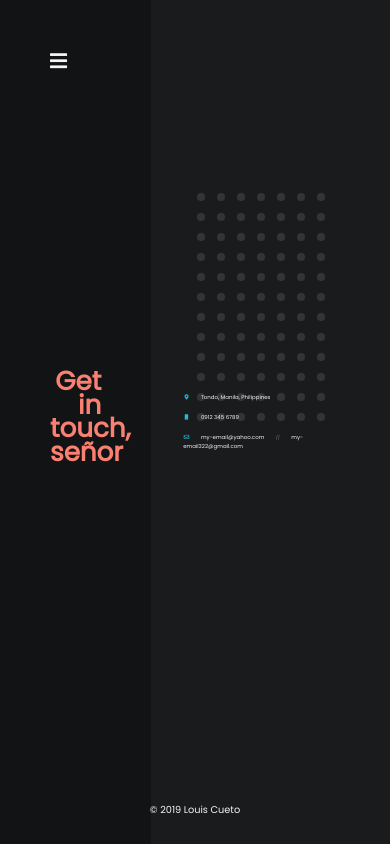
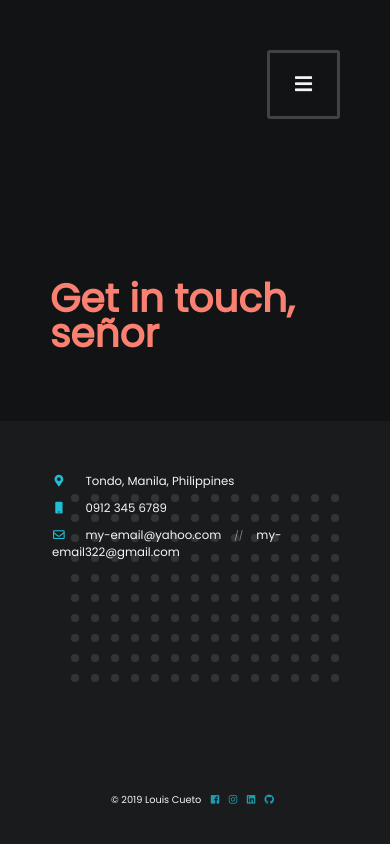
Before and after one commit to louiscueto/louiscueto.github.io, a PHP site: page /index5.html in a window 390 px wide, after a click on "I want a website too!". Run offline with PHP 8.4, Linux system fonts and the light colour scheme; some libraries are stand-ins or nearby versions.

Commit message:
test for mobile

```diff
--- a/assets/style.css
+++ b/assets/style.css
@@ -105,6 +105,23 @@ a.sidebar-icon {
 
 }
 
+.footer-icon {
+
+	margin: auto;
+	display: inline-block;
+	display: none;
+	cursor: pointer;
+	text-decoration: none;
+
+	cursor: pointer;
+
+	transition: 0.3s color ease;
+
+	opacity: 0.8;
+	margin: 0 auto 10px !important;
+
+}
+
 
 #logo {
 	font-size: 250% !important;
@@ -477,19 +526,33 @@ img {
 	margin: auto;
 }
 
-#showmenu {
+
+
+a#showmenu {
 	position: absolute;
 	top: -20px;
+	right: -20px;
 	z-index: 98;
 	opacity: 0;
 
-	font-size: 2.5vw;
+	font-size: 5vw;
+
+	border: 3px solid rgba(255, 255, 255, 0.2);
+	border-radius: 3px;
+	padding: 20px 25px;
 	/*transition: 0.3s all ease;*/
+
 }
 
-#workgrid {
+a#showmenu:hover {
+	border: 3px solid rgba(255, 255, 255, 1);
+}
+
+#portfoliogrid {
 	position: relative;
 	/*padding: 10px;*/
+
+	overflow-y: auto;
 }
 .grid {
 	display: flex;
@@ -566,29 +629,34 @@ img {
 	font-size: 2.5vw; font-weight: bolder;
 }
 
+#contact-header-panel {
+	padding: 50px; width: 50%; text-align: right;
+}
 
-.mobile {
-	display: none;
+#contact-details {
+	width: 100%;
+	border: 1px solid transparent;
+	z-index: 3;
+	font-size: 1.4vw;
 }
 
 @media all and (max-width: 999px) {
-
-	.desktop {
-		display: none;
-	}
-
-	.mobile {
-		display: flex;
-	}
 
 	#sidebar {
 		left: -100px !important;
 		transition: 0.4s all ease;
 	}
 
-	#home .panel-header {
+	.panel-header, .panel-sub-header {
+		margin-bottom: 20px;
+	}
+
+	.panel-header {
 		font-size: 10vw !important;
 	}
+	/*#home .panel-header {
+		font-size: 10vw !important;
+	}*/
 
 	#home .panel-sub-header {
 		font-size: 4vw !important;
@@ -596,25 +664,85 @@ img {
 
 	#home .pattern {
 		width: 30% !important;
-		height: 18% !important;
+		height: 35% !important;
 
 		top: 32% !important;
 		left: 7% !important;
 	}
 
-	#about .mobile .panel-header {
-		font-size: 11vw !important;
+	/*#about .panel-header {
+		font-size: 10vw !important;
+	}*/
+
+	#about .about-text {
+		font-size: 2.8vw !important;
 	}
 
-	#about .mobile .about-text {
+	#about #about-image {
+		display: none;
+	}
+
+	#about .about-label {
+		font-size: 2.5vw;
+	}
+
+	#about .pattern {
+		width: 300px !important;
+		height: 400px !important;
+
+		top: 12% !important;
+		right: 8% !important;
+	}
+
+	#portfolio {
+		overflow-y: auto;
+	}
+
+	#portfolio .column {
+		width: 100%;
+	}
+
+	#portfolio .pattern {
+		width: 300px !important;
+		height: 400px !important;
+
+		top: 12% !important;
+		right: 8% !important;
+	}
+
+	#contact {
+		flex-direction: column;
+	}
+
+	#contact-header-panel {
+		justify-content: flex-end;
+		text-align: left;
+		width: 100%;
+	}
+
+	#contact-details {
+		justify-content: flex-start;
 		font-size: 3vw !important;
 	}
 
-	#showmenu {
+	#contact-details p {
+		margin: 0 0 10px;
+	}
+
+	#contact .pattern {
+		width: 340px !important;
+		height: 200px !important;
+
+		top: 5% !important;
+		left: 5% !important;
+	}
+	a#showmenu {
 		opacity: 1;
-		top: 50px; left: 50px;
+		top: 50px; right: 50px;
 		font-size: 5vw;
-		transition: 0.4s all ease 0.4s;
+		/*transition: 0.4s all ease 0.4s;*/
+
+		transition: border 0.1s ease 0;
 	}
 
 	#footer {
@@ -632,6 +760,10 @@ img {
 		transition: 0.4s all ease;
 	}
 
+	.footer-icon {
+		display: inline-block;
+	}
+
 	.panel {
 		padding-left: 0 !important;
 	}
--- a/index5.html
+++ b/index5.html
@@ -72,6 +72,26 @@
 		<i class="fitted bars icon"></i>
 	</a>
 
+	<div id="mobile-sidebar" class="col-flex-3">
+		<a class="sidebar-nav" data-panel="home"><i class="large home icon"></i></a>
+		<a class="sidebar-nav" data-panel="about"><i class="large user icon"></i></a>
+		<a class="sidebar-nav" data-panel="portfolio"><i class="large paint brush icon"></i></a>
+		<a class="sidebar-nav" data-panel="contact"><i class="large envelope outline icon"></i></a>
+	</div>
+
+	<!-- <div class="fullscreen blackbg col-flex-2" style="opacity: 1; position: absolute; top: 0; left: 0; z-index: 100; color: white;">
+		<div style="padding: 50px; font-size: 100%;">HOME</div>
+		<div style="padding: 50px; font-size: 100%;">ABOUT</div>
+		<div style="padding: 50px; font-size: 100%;">PORTFOLIO</div>
+		<div style="padding: 50px; font-size: 100%;">CONTACT</div>
+	</div> -->
+
+	<!-- <div class="blackbg row-flex-2" style="width: 100%; opacity: 1; position: absolute; top: 0; left: 0; z-index: 100; color: white;">
+		<div style="padding: 50px; font-size: 100%;">HOME</div>
+		<div style="padding: 50px; font-size: 100%;">ABOUT</div>
+		<div style="padding: 50px; font-size: 100%;">PORTFOLIO</div>
+		<div style="padding: 50px; font-size: 100%;">CONTACT</div>
+	</div> -->
 
 	<div class="blackbg-2" id="sidebar">
 		<div class="sidebar-item">
@@ -225,7 +172,7 @@
 				</div>
 
 				<div class="about-text row-flex" style="padding: 10px 0;">
-					<h2 class="nomargin montserrat secondary" style="width: 40%; opacity: 1; font-size: 1vw;">2012 - 2017</h2>
+					<h2 class="nomargin montserrat secondary about-label" style="width: 40%; opacity: 1;">2012 - 2017</h2>
 					<div class="whitesmoke nomargin montserrat about-text" style="width: 100%;">
 						<p class="nomargin">BS Information Technology with specialization in Web and Mobile Applications</p>
 						<p class="nomargin">FEU - Institute of Technology</p>
@@ -234,7 +181,7 @@
 				</div>
 
 				<div class="about-text row-flex" style="padding: 10px 0;">
-					<h2 class="nomargin montserrat secondary" style="width: 40%; opacity: 1; font-size: 1vw;">2017 - Present</h2>
+					<h2 class="nomargin montserrat secondary about-label" style="width: 40%; opacity: 1;">2017 - Present</h2>
 					<p class="whitesmoke nomargin montserrat" style="width: 100%; ">Wev Developer at Cora's Tapsilog</p>
 				</div>
 
@@ -281,7 +228,7 @@
 
 
 		</div>
-		<div class="fullscreen col-flex-3 desktop" id="about-image" style="">
+		<div class="fullscreen col-flex-3" id="about-image" style="">
 			<div class="fullscreen" style="background-color: black; opacity: 0.7"></div>
 			<!-- <img src="assets/me.jpg" style="width: 100%; height: 100%; opacity: 1;"> -->
 		</div>
@@ -289,9 +236,30 @@
 	</div>
 
 
-	<div class="panel blackbg fullscreen col-flex-3" id="work">
-		<div id="workgrid" class="fullscreen">
-			<div class="fullscreen grid">
+	<div class="panel blackbg fullscreen col-flex-3" id="portfolio">
+		<!-- <div  class="fullscreen"> -->
+			<div id="portfoliogrid" class="fullscreen grid">
+				<div class="column">
+					<div class="content" data-bg="assets/placeholder.png">
+						<div class="overlay">
+							<span class="text"><i class="fitted search icon"></i></span>
+						</div>
+					</div>
+				</div>
+				<div class="column">
+					<div class="content" data-bg="assets/placeholder.png">
+						<div class="overlay">
+							<span class="text"><i class="fitted search icon"></i></span>
+						</div>
+					</div>
+				</div>
+				<div class="column">
+					<div class="content" data-bg="assets/placeholder.png">
+						<div class="overlay">
+							<span class="text"><i class="fitted search icon"></i></span>
+						</div>
+					</div>
+				</div>
 				<div class="column">
 					<div class="content" data-bg="assets/placeholder.png">
 						<div class="overlay">
@@ -336,47 +304,16 @@
 				</div>
 			</div>
 
-		</div>
+		<!-- </div> -->
 	</div>
 
 	<div class="panel blackbg fullscreen row-flex" id="contact">
-		<div class="fullscreen col-flex-3 contact-1" style="padding: 50px; width: 50%;">
-			<h1 class="primary poppins panel-header" style="margin: 0 0 10px 0; font-size: 6.7vw; text-align: right;">
+		<div class="fullscreen col-flex-3" id="contact-header-panel">
+			<h1 class="primary poppins panel-header" id="contact-header">
 				Get in touch, se&ntilde;or
 			</h1>
-			<!-- <form>
-				<div class="fields">
-					<div class="field">
-						<label class="whitesmoke raleway">Name</label>
-						<div class="input-container">
-							<input type="text" class="input blackbg-2 raleway" placeholder="Enter name here.." />
-							<div class="input-border onfocus"></div>
-							<div class="input-border"></div>
-						</div>
-					</div>
-					<div class="field">
-						<label class="whitesmoke raleway">Email</label>
-						<div class="input-container">
-							<input type="text" class="input blackbg-2 raleway" placeholder="Enter email here.." />
-							<div class="input-border onfocus"></div>
-							<div class="input-border"></div>
-						</div>
-					</div>
-				</div>
-				<div class="field">
-					<label class="whitesmoke raleway">Message</label>
-					<div class="input-container">
-						<textarea class="input blackbg-2 raleway" rows="4" placeholder="Enter message here.."></textarea>
-						<div class="input-border onfocus"></div>
-						<div class="input-border"></div>
-					</div>
-				</div>
-				<div class="field">
-					<button type="button" class="raleway form-button">SUBMIT</button>
-				</div>
-			</form> -->
 		</div>
-		<div class="fullscreen blackbg-2 contact-1" style="padding: 30px; border: 1px solid transparent;">
+		<div class="fullscreen blackbg-2" style="padding: 50px; border: 1px solid transparent;">
 			<div class="whitesmoke fullscreen row-flex relative"4>
 
 				<div class="pattern" style="
@@ -386,82 +323,35 @@
 					z-index: 2;
 				"></div>
 
-				<div class="col-flex-3" style="width: 100%; border: 1px solid transparent; z-index: 3;">
-					<p class="whitesmoke poppins" style="font-size: 1.4vw;">
+				<div id="contact-details" class="col-flex-3">
+					<p class="whitesmoke poppins">
 						<i class="map alternate marker secondary icon"></i> &nbsp; &nbsp; Tondo, Manila, Philippines</p>
-					<p class="whitesmoke poppins" style="font-size: 1.4vw;">
+					<p class="whitesmoke poppins">
 						<i class="mobile secondary icon"></i> &nbsp; &nbsp; 0912 345 6789</p>
-					<p class="whitesmoke poppins" style="font-size: 1.4vw;">
+					<p class="whitesmoke poppins">
 						<i class="mail outline secondary icon"></i> &nbsp; &nbsp; my-email@yahoo.com <span class="separator">//</span> my-email322@gmail.com
 					</p>
 				</div>
 			</div>
 		</div>
-
-		<div class="fullscreen col-flex-3 contact-2 relative" style="padding: 50px; width: 80%;">
-
-			<div class="pattern" style="
-				width: 140px;
-				height: 200px;
-				top: 20%; left: 0;
-				z-index: 2;
-			"></div>
-
-			<div style="z-index: 5;">
-				<div style="text-align: center;">
-					<h1 class="primary poppins panel-header" style="margin: 0 0 10px 0; font-size: 4vw;">
-						Get in touch, se&ntilde;or
-					</h1>
-					<br>
-				</div>
-				<!-- <form>
-					<div class="fields">
-						<div class="field">
-							<label class="whitesmoke raleway">Name</label>
-							<div class="input-container">
-								<input type="text" class="input blackbg-2 raleway" placeholder="Enter name here.." />
-								<div class="input-border onfocus"></div>
-								<div class="input-border"></div>
-							</div>
-						</div>
-						<div class="field">
-							<label class="whitesmoke raleway">Email</label>
-							<div class="input-container">
-								<input type="text" class="input blackbg-2 raleway" placeholder="Enter email here.." />
-								<div class="input-border onfocus"></div>
-								<div class="input-border"></div>
-							</div>
-						</div>
-					</div>
-					<div class="field">
-						<label class="whitesmoke raleway">Message</label>
-						<div class="input-container">
-							<textarea class="input blackbg-2 raleway" rows="4" placeholder="Enter message here.."></textarea>
-							<div class="input-border onfocus"></div>
-							<div class="input-border"></div>
-						</div>
-					</div>
-					<div class="field">
-						<button type="button" class="raleway form-button">SUBMIT</button>
-					</div>
-				</form> -->
-				<p class="whitesmoke poppins" style="font-size: 1.1vw;">
-					<span style="padding: 0 5px 0 0;">
-						<i class="map alternate marker secondary icon"></i>&nbsp; &nbsp; Manila, Philippines</span>
-					<span style="padding: 0 5px;">
-						<i class="mobile secondary icon"></i> &nbsp; 0912 345 6789</span>
-				</p>
-				<p class="nomargin whitesmoke poppins" style="font-size: 1.1vw;">
-					<i class="mail outline secondary icon"></i>&nbsp; &nbsp; my-email@yahoo.com <span class="separator">//</span> my-email322@gmail.com
-				</p>
-			</div>
-
-
-		</div>
 	</div>
 
 	<div class="whitesmoke poppins" id="footer">
-		<span class="footer-item" id="louis">&copy; 2019 Louis Cueto</span>
+		<span class="footer-item" id="louis">&copy; 2019 Louis Cueto
+
+			<span class="footer-icon" style="margin: 0 10px;">
+				&nbsp;
+			</span>
+			<a class="footer-icon" href="https://www.facebook.com" target="_blank">
+				<i class="secondary facebook icon"></i></a>
+			<a class="footer-icon" href="https://www.instagram.com" target="_blank">
+				<i class="secondary instagram icon"></i></a>
+			<a class="footer-icon" href="https://www.linkedin.com/in/louiscueto" target="_blank">
+				<i class="secondary linkedin icon"></i></a>
+			<a class="footer-icon" href="https://www.github.com/louiscueto" target="_blank">
+				<i class="secondary github icon"></i></a>
+
+		</span>
 		<!-- <span class="footer-item">
 			Icons from
 			<a class="teal" href="https://semantic-ui.com/" target="_blank"
@@ -471,7 +361,7 @@
 
 	<script type="text/javascript">
 
-		$("#work .content").each(function(){
+		$("#portfolio .content").each(function(){
 			var $this = $(this);
 			var bg = $this.data("bg");
 			bg = "https://placeholder.pics/svg/300x300";
```
Also changed, not shown: other parts of assets/style.css (+32 -0 lines), other parts of index5.html (+2 -75 lines), assets/scripts.js (+26 -12 lines).
